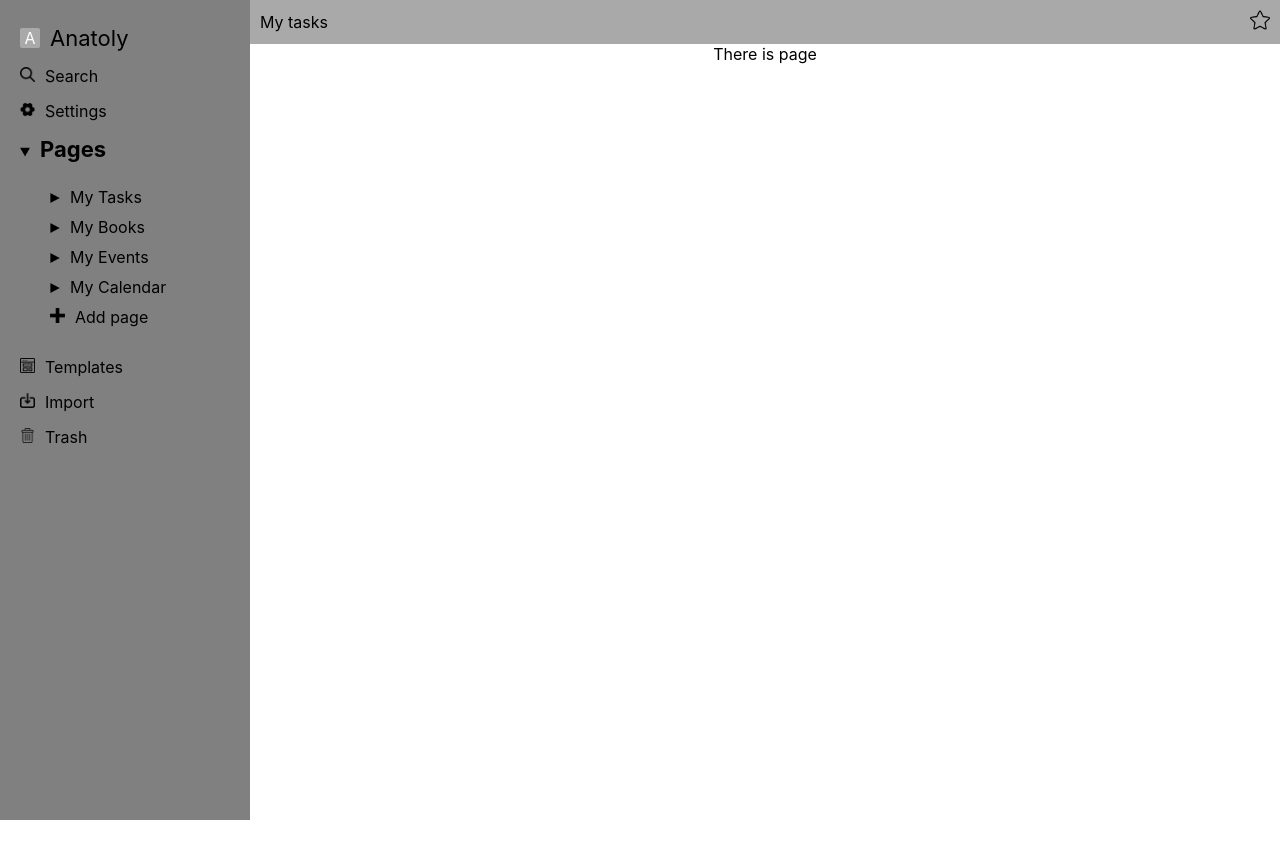
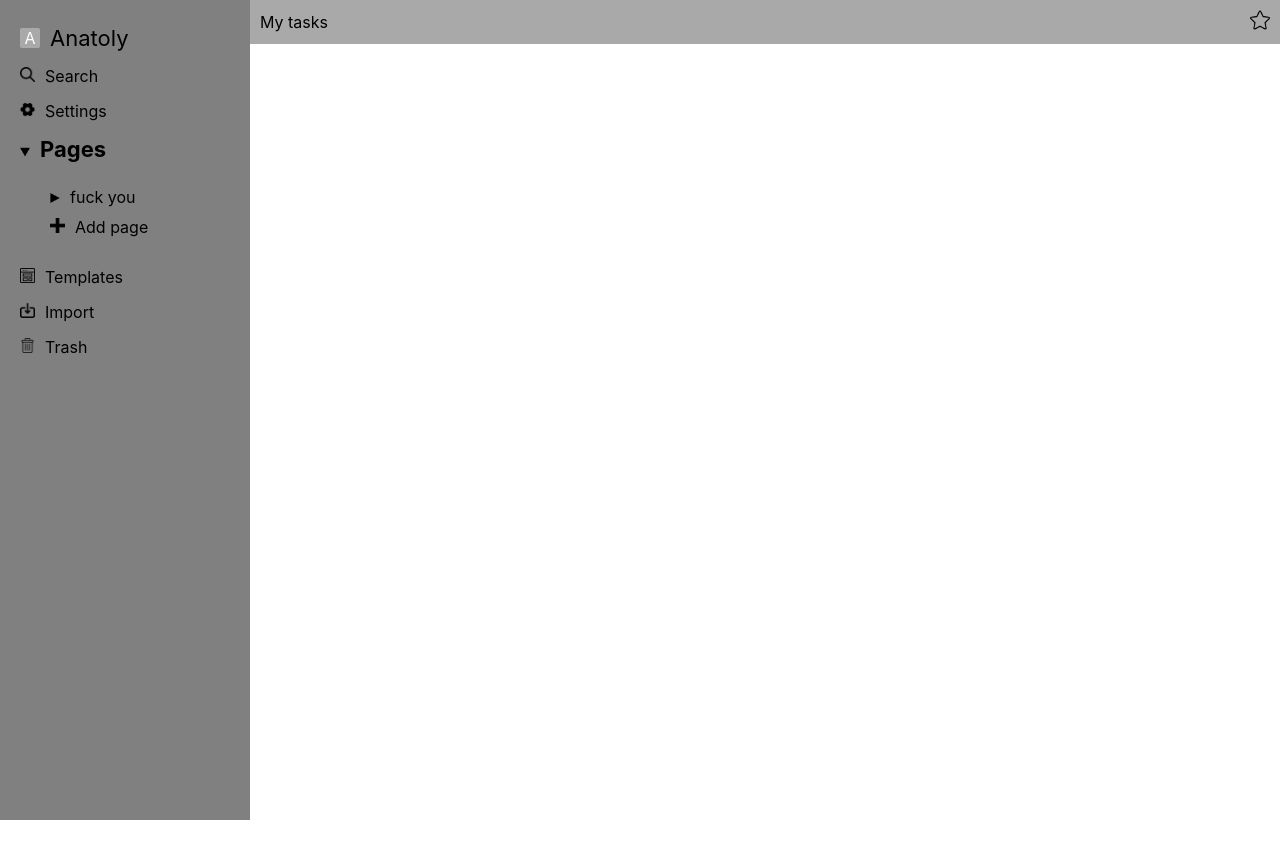
Before and after one commit to anatolik2509/ReactPractice, a React (Create React App) app in the folder react-notion/: page / in a window 1280 px wide. Shown: the top 858 px of the page. Built offline with nearby package versions, Linux system fonts and the light colour scheme.

Commit message:
redux and routing

```diff
--- a/react-notion/package.json
+++ b/react-notion/package.json
@@ -3,11 +3,14 @@
   "version": "0.1.0",
   "private": true,
   "dependencies": {
-    "@testing-library/jest-dom": "^5.11.4",
+    "@reduxjs/toolkit": "^1.6.2",
+    "@testing-library/jest-dom": "^5.15.0",
     "@testing-library/react": "^11.1.0",
     "@testing-library/user-event": "^12.1.10",
     "react": "^17.0.2",
     "react-dom": "^17.0.2",
+    "react-redux": "^7.2.6",
+    "react-router-dom": "^5.3.0",
     "react-scripts": "4.0.3",
     "web-vitals": "^1.0.1"
   },
--- a/react-notion/src/App.css
+++ b/react-notion/src/App.css
@@ -1,3 +1,14 @@
+a.nostyle:link {
+  text-decoration: inherit;
+  color: inherit;
+  cursor: auto;
+}
+
+a.nostyle:visited {
+  text-decoration: inherit;
+  color: inherit;
+  cursor: auto;
+}
 .App {
   text-align: center;
 }
@@ -116,7 +127,6 @@
   padding-left: 20px;
   margin-bottom: 20px;
   overflow: hidden;
-  transition: height 1s linear;
 }
 
 .page-list-elem{
@@ -186,3 +196,7 @@
 .closed-list {
   height: 0;
 }
+
+.current-page-element{
+  font-weight: bold;
+}
--- a/react-notion/src/App.js
+++ b/react-notion/src/App.js
@@ -2,14 +2,18 @@ import './App.css';
 
 import SideBar from './components/SideBar';
 import Page from './components/Page';
+import {Provider} from "react-redux";
+import {store} from "./redux/local-store";
 
 function App() {
-  return (
-    <div className="main-page">
-      <SideBar />
-      <Page />
-    </div>
-  );
+    return (
+        <Provider store={store}>
+            <div className="main-page">
+                <SideBar/>
+                <Page/>
+            </div>
+        </Provider>
+    );
 }
 
 export default App;
--- a/react-notion/src/components/Page/index.js
+++ b/react-notion/src/components/Page/index.js
@@ -2,14 +2,24 @@ import React from 'react';
 
 import '../../App.css';
 import NavBar from '../NavBar';
+import TextTemplate from "../Templates/TextTemplate";
+import {Switch, Route, Redirect} from "react-router-dom";
+import TableTemplate from "../Templates/TableTemplate";
+import {useSelector} from "react-redux";
+import {getPages} from "../../redux/local-store";
+
 
 const Page = () => {
-
+    const pages = useSelector(getPages);
+    console.log(<TextTemplate title={'aaaaa'}/> )
     return (
         <div className="page-content">
             <NavBar/>
             <div className="page-container">
-                There is page
+                <Switch>
+                    {pages.map((page, i) => <Route path={'/pages/' + page.id}><TextTemplate title={page.name}/></Route>)}
+                    <Redirect to='/'/>
+                </Switch>
             </div>
         </div>
     )
--- a/react-notion/src/components/PageList/AddPageButton.js
+++ b/react-notion/src/components/PageList/AddPageButton.js
@@ -38,10 +38,8 @@ const AddPageButton = ({onAdd}) => {
     );
 
     return (
-        <li className="page-list-elem">
-            {isFocused ? InputField : Button}
-        </li>
-    )
+        isFocused ? InputField : Button
+    );
 };
 
 export default AddPageButton;
--- a/react-notion/src/components/PageList/PageListElement.js
+++ b/react-notion/src/components/PageList/PageListElement.js
@@ -1,12 +1,16 @@
 import React from "react";
+import {NavLink} from "react-router-dom";
 
 const PageListElement = (props) => {
+
     return (
         <li className="page-list-elem">
-            <img className="icon-sm menu-icon" src="assets/icons/closed_triangle.png" alt=""/>
-            {props.name}
+            <NavLink to={'/pages/' + props.id} activeClassName='current-page-element' className='nostyle'>
+                <img className="icon-sm menu-icon" src="assets/icons/closed_triangle.png" alt=""/>
+                {props.name}
+            </NavLink>
         </li>
-    )
+    );
 }
 
 export default PageListElement
--- a/react-notion/src/components/PageList/index.js
+++ b/react-notion/src/components/PageList/index.js
@@ -1,29 +1,25 @@
 import React from "react";
 import PageListElement from "./PageListElement";
 import AddPageButton from "./AddPageButton";
+import {useSelector, useDispatch} from "react-redux";
+import {getPages, addPage} from "../../redux/local-store";
+import { connect } from 'react-redux';
 
-export default class PageList extends React.Component {
+
+class PageList extends React.Component {
 
     constructor(props) {
         super(props);
 
         this.state = {
-            pages: props.pages,
             opened: true
         }
-
         this.pageListTriangleRef = React.createRef();
         this.pageListRef = React.createRef();
     }
 
     addPage = (pageName) => {
-        this.setState((state) => {
-            state.pages.push({name: pageName});
-            return {
-                pages: state.pages,
-                opened: state.opened
-            };
-        });
+        this.props.addPage(pageName);
     };
 
     changeOpened = () => {
@@ -47,7 +43,7 @@ export default class PageList extends React.Component {
             easing: 'ease'}).finished.then(() => {
                 this.pageListTriangleRef.current.classList.add('closed-triangle')
         });
-        this.pageListRef.current.animate([{height: '0'}],
+        this.pageListRef.current.animate([{height: this.pageListRef.current.clientHeight + 'px'}, {height: '0'}],
             {duration: 1000,
                 easing: 'ease'}).finished.then(() => {
             this.pageListRef.current.classList.add('closed-list')
@@ -76,10 +72,22 @@ export default class PageList extends React.Component {
                     <b>Pages</b>
                 </div>
                 <ul ref={this.pageListRef} className="page-list side-menu-elem">
-                    {this.state.pages.map((page, i) => <PageListElement key={i} name={page.name}/>)}
-                    <AddPageButton onAdd={this.addPage}/>
+                    {this.props.pages.map((page, i) => <PageListElement key={i} name={page.name} id={page.id}/>)}
+                    <li className="page-list-elem">
+                        <AddPageButton onAdd={this.addPage}/>
+                    </li>
                 </ul>
             </div>
         )
     }
 }
+
+function mapStateToProps(state) {
+    return { pages: state.pages.pageList };
+}
+
+const mapDispatchToProps = {
+    addPage
+}
+
+export default connect(mapStateToProps, mapDispatchToProps)(PageList);
--- a/react-notion/src/components/SideBar/index.js
+++ b/react-notion/src/components/SideBar/index.js
@@ -37,7 +37,7 @@ const SideBar = () => {
             <AvatarPreview />
             <SearchButton />
             <SettingsButton />
-            <PageList pages={[{name: 'My Tasks'}, {name: 'My Books'}, {name: 'My Events'}, {name: 'My Calendar'},]}/>
+            <PageList/>
             <Button
                 text='Templates'
                 img='assets/icons/template.png'
--- /dev/null
+++ b/react-notion/src/components/Templates/TableTemplate/index.js
@@ -0,0 +1,9 @@
+import React from "react";
+
+const TableTemplate = () => {
+    return(
+        <h1>This is Table template</h1>
+    );
+};
+
+export default TableTemplate;
--- /dev/null
+++ b/react-notion/src/components/Templates/TextTemplate/index.js
@@ -0,0 +1,9 @@
+import React from "react";
+
+const TextTemplate = ({title}) => {
+    return(
+        <h1>{title} is Text template</h1>
+    );
+};
+
+export default TextTemplate;
--- a/react-notion/src/index.js
+++ b/react-notion/src/index.js
@@ -2,8 +2,11 @@ import React from 'react';
 import ReactDOM from 'react-dom';
 import './index.css';
 import App from './App';
+import { BrowserRouter } from "react-router-dom";
 
 ReactDOM.render(
-    <App />,
+    <BrowserRouter>
+        <App />
+    </BrowserRouter>,
   document.getElementById('root')
 );
--- /dev/null
+++ b/react-notion/src/redux/local-store.js
@@ -0,0 +1,28 @@
+import { createSlice, configureStore } from "@reduxjs/toolkit";
+
+
+const initialState = {
+    pageList: [{id: 0, name: 'fuck you'}]
+}
+
+export const pagesSlice = createSlice({
+    name: "counter",
+    initialState,
+    reducers: {
+        addPage: (state, action) => {
+            state.pageList.push({id: state.pageList.length, name: action.payload});
+        },
+    }
+});
+
+export const {addPage} = pagesSlice.actions;
+
+export const getPages = (state) => {
+    return state.pages.pageList;
+};
+
+export const store = configureStore({
+    reducer: {
+        pages: pagesSlice.reducer
+    }
+});
```
